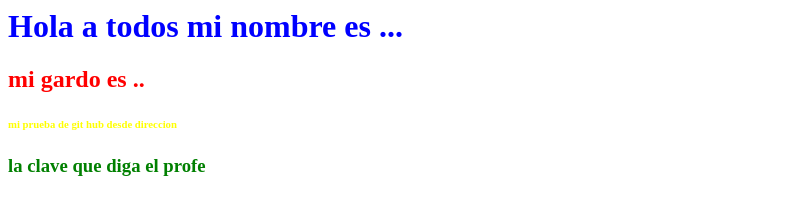
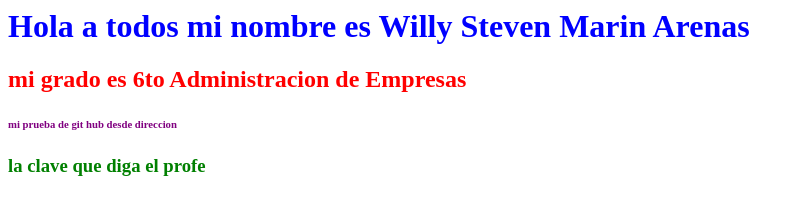
Before and after one commit to WillyMarin23/Examen, a plain HTML site: page proyecto/index.html in a window 1280 px wide. Shown: the whole page, without its empty margins (0-804 px from the left). Drawn offline with Linux system fonts and the light colour scheme.

Commit message:
modificacion de los archivos html y css

```diff
--- a/proyecto/css/style.css
+++ b/proyecto/css/style.css
@@ -11,5 +11,5 @@ h3{
 	color: green;
 }
 h6{
-	color: yellow;
+	color: purple;
 }
--- a/proyecto/index.html
+++ b/proyecto/index.html
@@ -4,8 +4,8 @@
 <link href ="css/style.css"rel="stylesheet" type="text/css" >
 </head>
 <body>
-<h1>Hola a todos mi nombre es ... </h1>
-<h2>mi gardo es ..</h2>
+<h1>Hola a todos mi nombre es Willy Steven Marin Arenas </h1>
+<h2>mi grado es 6to Administracion de Empresas</h2>
 <h6>mi prueba de git hub desde direccion  </h6>
 <h3>la clave que diga el profe </h3>
 </body>
```
